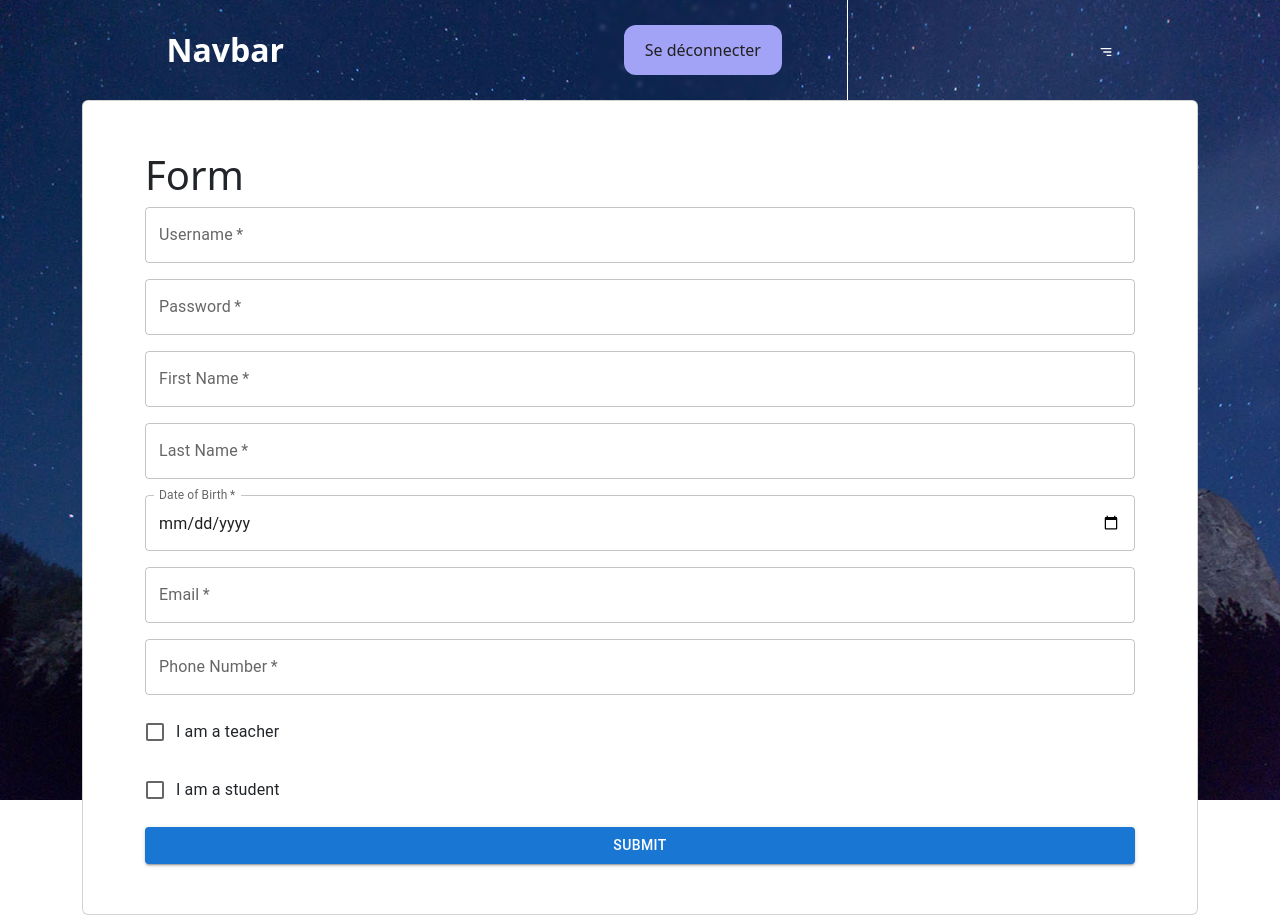
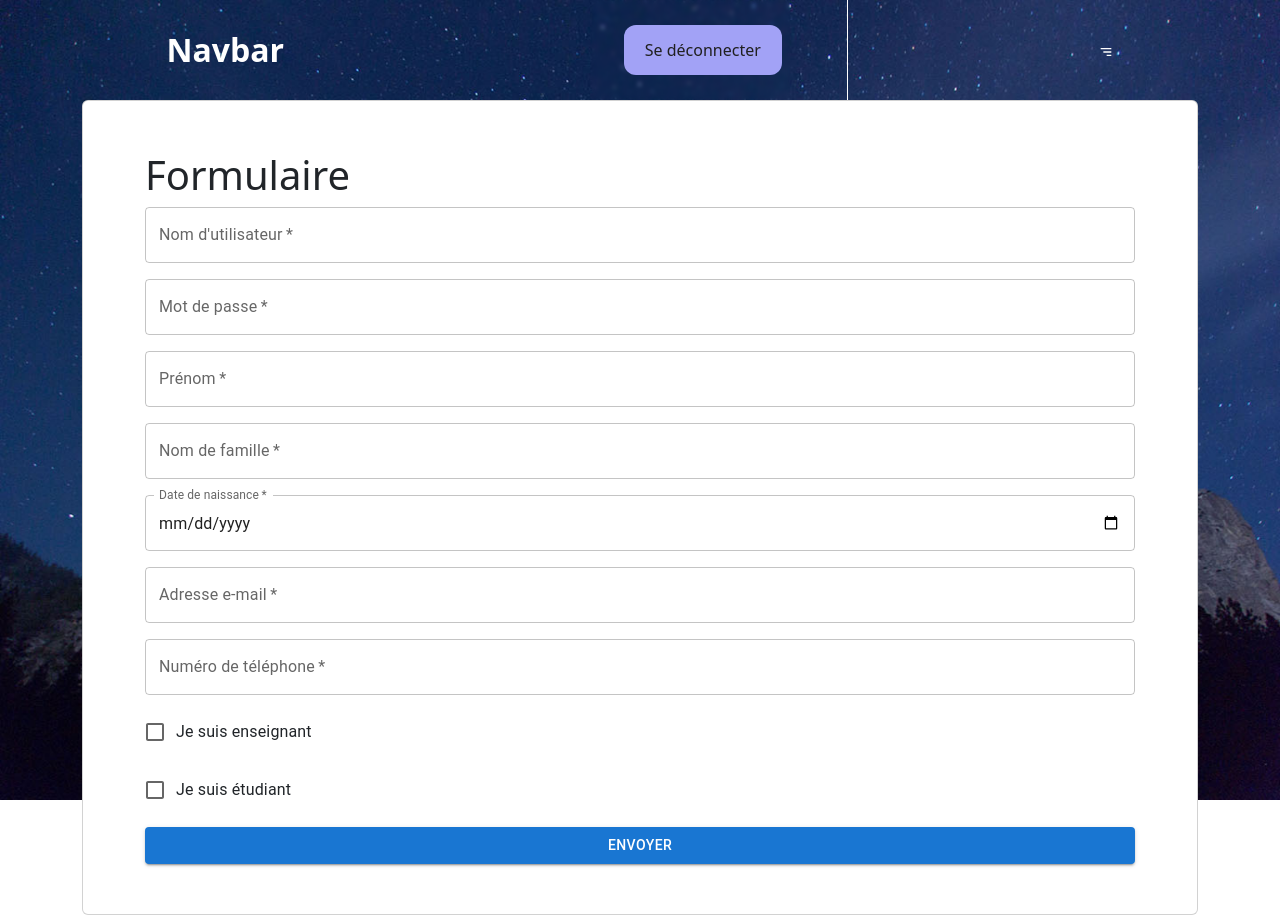
Before and after one commit to nualima/Skolea, a React (Create React App) app in the folder skolea-front/: page /signUp in a window 1280 px wide. Built offline with nearby package versions, Linux system fonts and the light colour scheme.

Commit message:
ajoute des commentaires au differents changements

```diff
--- a/skolea-front/src/view/NewUserForm.jsx
+++ b/skolea-front/src/view/NewUserForm.jsx
@@ -1,3 +1,4 @@
+// Import des bibliothèques et composants nécessaires
 import React, { useState } from 'react';
 import Box from '@mui/material/Box';
 import TextField from '@mui/material/TextField';
@@ -12,7 +13,9 @@ import {
 } from "reactstrap";
 import ExempleNavbar from '../components/ExempleNavbar';
 
+// Définition du composant NewUserForm
 const NewUserForm = () => {
+  // Déclaration des états (states) pour stocker les données du formulaire
   const [username, setUsername] = useState('');
   const [password, setPassword] = useState('');
   const [firstname, setFirstname] = useState('');
@@ -20,58 +23,68 @@ const NewUserForm = () => {
   const [birthday, setBirthday] = useState('');
   const [email, setEmail] = useState('');
   const [phonenumber, setPhonenumber] = useState('');
-  const [statue, setStatue] = useState(false);
-  const [isStudent, setIsStudent] = useState(false);
-  const [educationLevel, setEducationLevel] = useState('');
+  const [statue, setStatue] = useState(false); // Statut de l'utilisateur (enseignant ou étudiant)
+  const [isStudent, setIsStudent] = useState(false); // Indique si l'utilisateur est un étudiant
+  const [educationLevel, setEducationLevel] = useState(''); // Niveau d'éducation de l'étudiant
 
+  // Gestionnaire d'événement pour le changement de nom d'utilisateur
   const handleUsernameChange = (event) => {
     setUsername(event.target.value);
   };
 
+  // Gestionnaire d'événement pour le changement de mot de passe
   const handlePasswordChange = (event) => {
     setPassword(event.target.value);
   };
 
+  // Gestionnaire d'événement pour le changement de prénom
   const handlefirstnameChange = (event) => {
     setFirstname(event.target.value);
   };
 
+  // Gestionnaire d'événement pour le changement de nom de famille
   const handlelastnameChange = (event) => {
     setLastname(event.target.value);
   };
 
+  // Gestionnaire d'événement pour le changement de date de naissance
   const handlebirthdayChange = (event) => {
     setBirthday(event.target.value);
   };
 
+  // Gestionnaire d'événement pour le changement d'adresse e-mail
   const handleEmailChange = (event) => {
     setEmail(event.target.value);
   };
 
+  // Gestionnaire d'événement pour le changement de numéro de téléphone
   const handlephonenumberChange = (event) => {
     setPhonenumber(event.target.value);
   };
 
+  // Gestionnaire d'événement pour la case à cocher "Je suis enseignant"
   const handleCheckboxChangeTeacher = (event) => {
-    setStatue(event.target.checked);
-    setIsStudent(false);
+    setStatue(event.target.checked); // Définit le statut comme enseignant
+    setIsStudent(false); // Réinitialise l'indicateur "étudiant"
   };
 
+  // Gestionnaire d'événement pour la case à cocher "Je suis étudiant"
   const handleCheckboxChangeStudent = (event) => {
-    setIsStudent(event.target.checked);
-    setStatue(false);
+    setIsStudent(event.target.checked); // Définit l'indicateur "étudiant"
+    setStatue(false); // Réinitialise le statut
   };
 
-
+  // Gestionnaire d'événement pour le changement du niveau d'éducation (uniquement si l'utilisateur est un étudiant)
   const handleEducationLevelChange = (event) => {
     setEducationLevel(event.target.value);
   };
 
-
+  // Gestionnaire d'événement pour la soumission du formulaire
   const handleSubmit = async (event) => {
-      event.preventDefault();
+    event.preventDefault(); // Empêche le rechargement de la page lors de la soumission du formulaire
 
     try {
+      // Crée un objet userData avec les données du formulaire
       const userData ={
         username,
         password,
@@ -80,35 +93,38 @@ const NewUserForm = () => {
         birthday,
         email,
         phonenumber,
-          statue: statue ? 'teacher' : 'student',
-          educationLevel: statue ? '' : educationLevel, // Set educationLevel to empty string if statue is true
+        statue: statue ? 'teacher' : 'student', // Détermine le statut en fonction de la case cochée
+        educationLevel: statue ? '' : educationLevel, // Détermine le niveau d'éducation (vide si enseignant)
       };
 
+      // Appelle la fonction createUser pour envoyer les données utilisateur au serveur
       const response = await createUser(userData);
 
       const { success, token } = response;
 
       if (success) {
-          // Handle successful user creation
-          // Do something with the token, e.g., store it in localStorage
+        // Gère la création réussie de l'utilisateur
+
+        // (Optionnel) Faire quelque chose avec le jeton, par exemple, le stocker dans localStorage
+
       } else {
-          // Handle failed user creation
+        // Gère l'échec de la création de l'utilisateur
+
       }
     } catch (error) {
-        // Handle error
-        console.error('Error creating user:', error);
+      // Gère les erreurs
+      console.error('Erreur lors de la création de l\'utilisateur :', error);
     }
   };
 
-
-
+  // Rendu du composant
   return (
     <>
     <Container>
     <Card style={{ padding:"50px"}}>
       <Container>
         <div className="form-container">
-          <h1>Form</h1>
+          <h1>Formulaire</h1>
           <form onSubmit={handleSubmit}>
             <Box
               component="div"
@@ -118,17 +134,18 @@ const NewUserForm = () => {
                 gap: '1rem',
               }}
             >
+              {/* Champs de texte pour les informations de l'utilisateur */}
               <TextField
                 required
                 id="username"
-                label="Username"
+                label="Nom d'utilisateur"
                 value={username}
                 onChange={handleUsernameChange}
               />
               <TextField
                 required
                 id="password"
-                label="Password"
+                label="Mot de passe"
                 type="password"
                 value={password}
                 onChange={handlePasswordChange}
@@ -136,21 +153,21 @@ const NewUserForm = () => {
               <TextField
                 required
                 id="firstname"
-                label="First Name"
+                label="Prénom"
                 value={firstname}
                 onChange={handlefirstnameChange}
               />
               <TextField
                 required
                 id="lastname"
-                label="Last Name"
+                label="Nom de famille"
                 value={lastname}
                 onChange={handlelastnameChange}
               />
               <TextField
                 required
                 id="birthday"
-                label="Date of Birth"
+                label="Date de naissance"
                 type="date"
                 value={birthday}
                 onChange={handlebirthdayChange}
@@ -161,7 +178,7 @@ const NewUserForm = () => {
               <TextField
                 required
                 id="email"
-                label="Email"
+                label="Adresse e-mail"
                 type="email"
                 value={email}
                 onChange={handleEmailChange}
@@ -169,10 +186,11 @@ const NewUserForm = () => {
               <TextField
                 required
                 id="phonenumber"
-                label="Phone Number"
+                label="Numéro de téléphone"
                 value={phonenumber}
                 onChange={handlephonenumberChange}
               />
+              {/* Cases à cocher pour définir le statut de l'utilisateur */}
               <FormControlLabel
                 control={
                   <Checkbox
@@ -180,7 +198,7 @@ const NewUserForm = () => {
                     onChange={handleCheckboxChangeTeacher}
                   />
                 }
-                label="I am a teacher"
+                label="Je suis enseignant"
               />
               <FormControlLabel
                 control={
@@ -189,19 +207,21 @@ const NewUserForm = () => {
                     onChange={handleCheckboxChangeStudent}
                   />
                 }
-                label="I am a student"
+                label="Je suis étudiant"
               />
+              {/* Champ de texte pour le niveau d'éducation (visible uniquement si l'utilisateur est un étudiant) */}
               {isStudent && (
                 <TextField
                   required
                   id="educationLevel"
-                  label="Education Level"
+                  label="Niveau d'éducation"
                   value={educationLevel}
                   onChange={handleEducationLevelChange}
                 />
               )}
+              {/* Bouton de soumission du formulaire */}
               <Button type="submit" variant="contained" color="primary">
-                Submit
+                Envoyer
               </Button>
             </Box>
           </form>
--- a/skolea-front/src/view/ProfileComponent.jsx
+++ b/skolea-front/src/view/ProfileComponent.jsx
@@ -1,13 +1,12 @@
+// Import des bibliothèques et composants nécessaires
 import { Container } from '@mui/material';
-import React from 'react';
-import { useState } from 'react';
+import React, { useState } from 'react';
+import { Form, FormGroup, Input, Label } from 'reactstrap';
 
-import { Form, FormGroup, Input, Label, } from 'reactstrap';
-
-
-// Un composant pour afficher les informations de base de l'utilisateur
+// Composant pour afficher les détails du profil utilisateur
 const ProfileDetails = ({ user }) => {
-  const [isEditing, setIsEditing] = useState(false);
+  // États pour gérer les données du formulaire et le mode d'édition
+  const [isEditing, setIsEditing] = useState(false); // Indique si l'utilisateur est en mode édition
   const [username, setUsername] = useState(undefined);
   const [password, setPassword] = useState(undefined);
   const [fullName, setFullName] = useState(undefined);
@@ -15,6 +14,7 @@ const ProfileDetails = ({ user }) => {
   const [phone, setPhone] = useState(undefined);
   const [address, setAddress] = useState(undefined);
 
+  // Gestionnaires d'événements pour les modifications des champs du formulaire
   const handleUsernameChange = (event) => {
     setUsername(event.target.value);
   };
@@ -39,13 +39,12 @@ const ProfileDetails = ({ user }) => {
     setAddress(event.target.value);
   };
 
+  // Gestionnaire d'événement pour la soumission du formulaire en mode édition
   const handleSubmit = (event) => {
     event.preventDefault();
     // Effectuer les actions nécessaires pour sauvegarder les modifications
-
     // Par exemple, vous pouvez envoyer les données au backend via une requête API
-
-    setIsEditing(false);
+    setIsEditing(false); // Désactive le mode édition après la soumission
   };
 
   return (
@@ -72,8 +71,9 @@ const ProfileDetails = ({ user }) => {
             <div className="col-lg-8">
               <div className="card mb-4">
                 <div className="card-body">
-                  {isEditing ? (
+                  {isEditing ? ( // Si l'utilisateur est en mode édition, affiche le formulaire
                     <Form onSubmit={handleSubmit}>
+                      {/* Champs de formulaire éditables */}
                       <FormGroup>
                         <Label for="username">Username</Label>
                         <Input
@@ -83,68 +83,15 @@ const ProfileDetails = ({ user }) => {
                           onChange={handleUsernameChange}
                         />
                       </FormGroup>
-                      <FormGroup>
-                        <Label for="password">Password</Label>
-                        <Input
-                          type="password"
-                          id="password"
-                          value={password}
-                          onChange={handlePasswordChange}
-                        />
-                      </FormGroup>
-                      <FormGroup>
-                        <Label for="fullName">Full Name</Label>
-                        <Input
-                          type="text"
-                          id="fullName"
-                          value={fullName}
-                          onChange={handleFullNameChange}
-                        />
-                      </FormGroup>
-                      <FormGroup>
-                        <Label for="email">Email</Label>
-                        <Input
-                          type="email"
-                          id="email"
-                          value={email}
-                          onChange={handleEmailChange}
-                        />
-                      </FormGroup>
-                      <FormGroup>
-                        <Label for="phone">Phone</Label>
-                        <Input
-                          type="tel"
-                          id="phone"
-                          value={phone}
-                          onChange={handlePhoneChange}
-                        />
-                      </FormGroup>
-                      <FormGroup>
-                        <Label for="address">Address</Label>
-                        <Input
-                          type="text"
-                          id="address"
-                          value={address}
-                          onChange={handleAddressChange}
-                        />
-                      </FormGroup>
                       <button type="submit" className="btn btn-primary">
-                        Save
+                        Sauvegarder
                       </button>
                     </Form>
-                  ) : (
+                  ) : ( // Si l'utilisateur n'est pas en mode édition, affiche les détails du profil
                     <div>
                       <p className="mb-0">Full Name</p>
                       <p className="text-muted mb-0">{fullName}</p>
                       <hr />
-                      <p className="mb-0">Email</p>
-                      <p className="text-muted mb-0">{email}</p>
-                      <hr />
-                      <p className="mb-0">Phone</p>
-                      <p className="text-muted mb-0">{phone}</p>
-                      <hr />
-                      <p className="mb-0">Address</p>
-                      <p className="text-muted mb-0">{address}</p>
                       <button
                         type="button"
                         className="btn btn-primary"
--- a/skolea-front/src/view/login/LoginPage.jsx
+++ b/skolea-front/src/view/login/LoginPage.jsx
@@ -5,74 +5,65 @@ import { Card } from "@mui/material";
 import LoginServices from "../../services/loginServices";
 import { UserContext } from "../../context";
 
-
-
 const LoginPage = () => {
+  // États pour gérer les champs du formulaire, les erreurs et le contexte utilisateur
   const [email, setEmail] = useState("");
   const [password, setPassword] = useState("");
   const [emailError, setEmailError] = useState("");
   const [passwordError, setPasswordError] = useState("");
 
+  // Utilisation de useNavigate pour la navigation
   const navigate = useNavigate();
+
+  // Utilisation du contexte utilisateur pour stocker les informations utilisateur
   const { userData, setUserData } = useContext(UserContext);
 
-
-
-
+  // Gestionnaire de clic sur le bouton "Log in"
   const onButtonClick = async () => {
-
-    // Set initial error values to empty
-
+    // Réinitialiser les messages d'erreur
     setEmailError("");
     setPasswordError("");
 
-    // Check if the user has entered both fields correctly
+    // Vérifier si l'utilisateur a correctement saisi les champs
     if ("" === email) {
-      setEmailError("Please enter your email");
+      setEmailError("Veuillez entrer votre adresse e-mail");
       return;
     }
 
-    // if (!/^[\w-\.]+@([\w-]+\.)+[\w-]{2,4}$/.test(email)) {
-    //   setEmailError("Please enter a valid email");
-    //   return;
-    // }
-
-
     if ("" === password) {
-      setPasswordError("Please enter a password");
+      setPasswordError("Veuillez entrer un mot de passe");
       return;
     }
 
     if (password.length < 8) {
-      setPasswordError("The password must be 8 characters or longer");
+      setPasswordError("Le mot de passe doit comporter au moins 8 caractères");
       return;
     }
 
     try {
+      // Appeler le service de connexion (LoginServices) pour vérifier les informations d'authentification
       const { success, data, errors, error } = await LoginServices.login(email, password);
 
-
       if (success) {
+        // Rediriger l'utilisateur vers la page d'accueil s'il est authentifié avec succès
         navigate("/home");
 
-        setUserData(data); // Mettre à jour les informations de l'utilisateur
+        // Mettre à jour les informations de l'utilisateur dans le contexte
+        setUserData(data);
 
-
-
-
-        // Authentication successful, do something with the data (e.g., store token, navigate to another page)
+        // Gérer les actions à effectuer en cas d'authentification réussie (par exemple, stocker le jeton, etc.)
 
       } else if (errors) {
-        // Handle validation errors
+        // Gérer les erreurs de validation (par exemple, email ou mot de passe incorrect)
         setEmailError(errors.emailError);
         setPasswordError(errors.passwordError);
       } else {
-        // Handle general login error
-        console.error("Error during login:", error);
+        // Gérer les erreurs de connexion générales
+        console.error("Erreur lors de la connexion :", error);
       }
     } catch (error) {
-      // Handle network or other errors
-      console.error("Error during login:", error);
+      // Gérer les erreurs réseau ou autres
+      console.error("Erreur lors de la connexion :", error);
     }
   };
 
@@ -84,9 +75,10 @@ const LoginPage = () => {
         </div>
         <br />
         <div className="inputContainer">
+          {/* Champ de saisie pour l'adresse e-mail */}
           <input
             value={email}
-            placeholder="Enter your email here"
+            placeholder="Entrez votre adresse e-mail ici"
             onChange={(ev) => setEmail(ev.target.value)}
             className="inputBox"
           />
@@ -94,9 +86,10 @@ const LoginPage = () => {
         </div>
         <br />
         <div className="inputContainer">
+          {/* Champ de saisie pour le mot de passe */}
           <input
             value={password}
-            placeholder="Enter your password here"
+            placeholder="Entrez votre mot de passe ici"
             onChange={(ev) => setPassword(ev.target.value)}
             className="inputBox"
           />
@@ -104,7 +97,8 @@ const LoginPage = () => {
         </div>
         <br />
         <div className="inputContainer">
-          <input className="inputButton" type="button" onClick={onButtonClick} value="Log in" />
+          {/* Bouton de connexion */}
+          <input className="inputButton" type="button" onClick={onButtonClick} value="Se connecter" />
         </div>
       </Card>
     </div>
```
Also changed, not shown: skolea-front/src/App.js (+10 -15 lines), skolea-front/src/services/loginServices/index.jsx (+16 -4 lines), skolea-front/src/services/newUserServices/index.jsx (+8 -3 lines), skolea-front/src/view/Subject.jsx (+6 -5 lines). Lines whose indentation alone changed are shown as unchanged.
